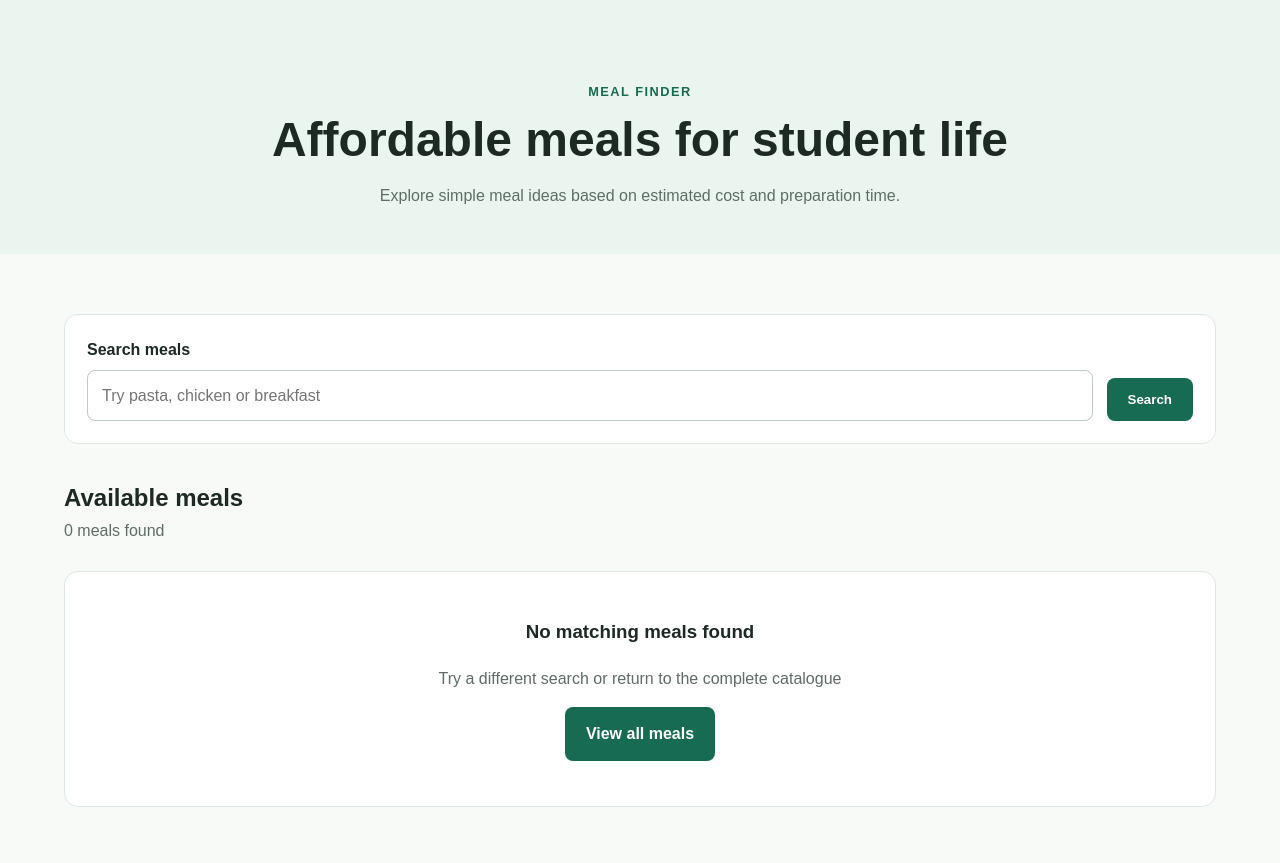
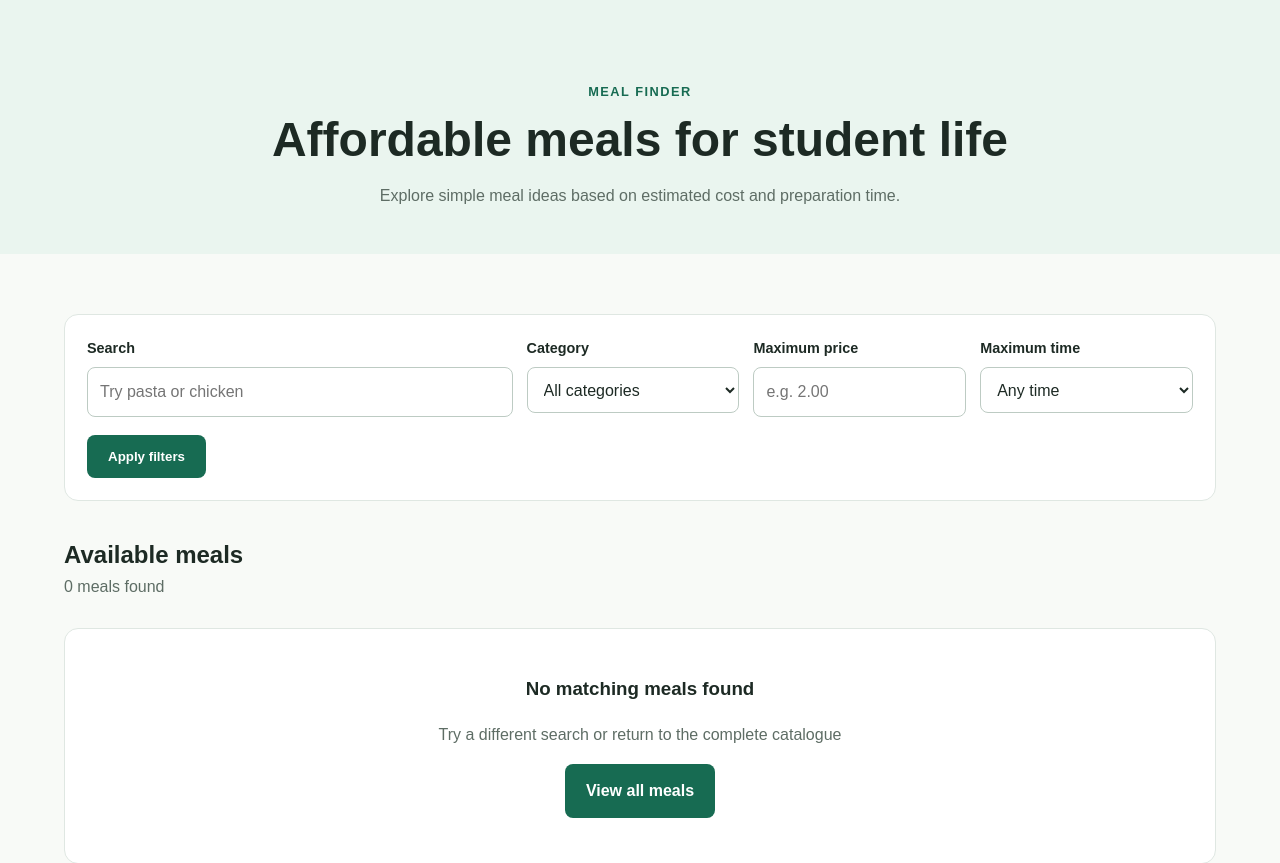
Before and after one commit to C1028030/studentplate, a Django app: page /meals/ in a window 1280 px wide. Shown: the part 74-937 px from the top of the page. Run offline with Django 5.2, Linux system fonts and the light colour scheme; data that the repository does not hold is empty.

Commit message:
added meal catalogue filters

```diff
--- a/meals/static/meals/css/style.css
+++ b/meals/static/meals/css/style.css
@@ -662,3 +662,69 @@ a {
         text-align: center;
     }
 }
+
+/* Catalogue filters */
+
+.meal-filter-form {
+    margin-bottom: 35px;
+    padding: 22px;
+
+    background-color: #ffffff;
+    border: 1px solid #dfe7e2;
+    border-radius: 14px;
+}
+
+.filter-grid {
+    display: grid;
+    grid-template-columns: 2fr 1fr 1fr 1fr;
+    gap: 14px;
+}
+
+.filter-field label {
+    display: block;
+    margin-bottom: 7px;
+    font-size: 0.9rem;
+    font-weight: bold;
+}
+
+.filter-field input,
+.filter-field select {
+    width: 100%;
+    min-height: 46px;
+    padding: 11px 12px;
+
+    background-color: #ffffff;
+    border: 1px solid #bdcbc3;
+    border-radius: 8px;
+
+    color: #1d2a24;
+    font: inherit;
+}
+
+.filter-field input:focus,
+.filter-field select:focus {
+    border-color: #176b52;
+    outline: 2px solid #d7eee4;
+}
+
+.filter-actions {
+    display: flex;
+    align-items: center;
+    gap: 18px;
+    margin-top: 18px;
+}
+
+@media (max_width: 750px) {
+    .filter-grid {
+    grid-template-columns: 1fr;
+    }
+
+    .filter-actions {
+        align-items: stretch;
+        flex-direction: column;
+    }
+
+    .filter-actions .clear-search {
+        text-align: center;
+    }
+}
--- a/meals/templates/meals/meal_list.html
+++ b/meals/templates/meals/meal_list.html
@@ -19,34 +19,108 @@
     <!--- Meal catalogue --->
     <section class="catalogue-section">
         <!-- Meal search -->
-         <form method="get" class="meal-search-form">
-            <div class="search-field">
-                <label for="meal-search">Search meals</label>
+        <!-- Meal search and filters -->
+        <form class="meal-filter-form" method="get">
+            <div class="filter-grid">
+                <!-- Search -->
+                <div class="filter-field search-filter">
+                    <label for="meal-search">Search</label>
 
                     <input
                         id="meal-search"
                         type="search"
                         name="q"
                         value="{{ query }}"
-                    placeholder="Try pasta, chicken or breakfast"
+                        placeholder="Try pasta or chicken"
                     >
                 </div>
 
+                <!-- Category -->
+                <div class="filter-field">
+                    <label for="category-filter">Category</label>
+
+                    <select id="category-filter" name="category">
+                        <option value="">All categories</option>
+
+                        {% for category in categories %}
+                            <option
+                                value="{{ category }}"
+                                {% if category == selected_category %}
+                                    selected
+                                {% endif %}
+                            >
+                                {{ category }}
+                            </option>
+                        {% endfor %}
+                    </select>
+                </div>
+
+                <!-- Maximum price -->
+                <div class="filter-field">
+                    <label for="price-filter">Maximum price</label>
+
+                    <input
+                        id="price-filter"
+                        type="number"
+                        name="max_price"
+                        value="{{ maximum_price }}"
+                        min="0"
+                        step="0.01"
+                        placeholder="e.g. 2.00"
+                    >
+                </div>
+
+                <!-- Maximum preparation time -->
+                <div class="filter-field">
+                    <label for="time-filter">Maximum time</label>
+
+                    <select id="time-filter" name="max_time">
+                        <option value="">Any time</option>
+
+                        <option
+                            value="10"
+                            {% if maximum_time == "10" %}selected{% endif %}
+                        >
+                            10 minutes
+                        </option>
+
+                        <option
+                            value="20"
+                            {% if maximum_time == "20" %}selected{% endif %}
+                        >
+                            20 minutes
+                        </option>
+
+                        <option
+                            value="30"
+                            {% if maximum_time == "30" %}selected{% endif %}
+                        >
+                            30 minutes
+                        </option>
+                    </select>
+                </div>
+            </div>
+
+                <div class="filter-actions">
                     <button class="button primary-button" type="submit">
-                Search
+                        Apply filters
                     </button>
 
-            {% if query %}
-                <a href="{% url 'meal_list' %}" class="clear-search">
-                    Clear search
+                    {% if query or selected_category or maximum_price or maximum_time %}
+                        <a class="clear-search" href="{% url 'meal_list' %}">
+                            Clear all filters
                         </a>
                     {% endif %}
+                </div>
             </form>
+
         <div class="catalogue-heading">
             <div>
                 <h2>
                     {% if query %}
-                        Results for "{{ query }}"
+                        Results for “{{ query }}”
+                    {% elif selected_category or maximum_price or maximum_time %}
+                        Filtered meals
                     {% else %}
                         Available meals
                     {% endif %}
--- a/meals/views.py
+++ b/meals/views.py
@@ -1,6 +1,7 @@
 from django.db.models import Q
 from django.shortcuts import get_object_or_404, render
 from .models import Meal
+from decimal import Decimal, InvalidOperation
 
 
 # Displays the homepage
@@ -10,25 +11,66 @@ def home(request):
 
 # Displays the meals stored in the database
 def meal_list(request):
-    # Read the search query from the page URL
+    # Read the selected values from the URL
     query = request.GET.get("q", "").strip()
+    selected_category = request.GET.get("category", "").strip()
+    maximum_price = request.GET.get("max_price", "").strip()
+    maximum_time = request.GET.get("max_time", "").strip()
 
     # Begin with every available meal
     meals = Meal.objects.filter(is_available=True)
 
-    # Search the name and description when a query is provided
+    # Retrieve the available categories before filtering the results
+    categories = (
+        meals.order_by("category")
+        .values_list("category", flat=True)
+        .distinct()
+    )
+
+    # Search by meal name or description
     if query:
         meals = meals.filter(
             Q(name__icontains=query)
             | Q(description__icontains=query)
         )
 
-    # Display the cheapest meals first
+    # Filter by an exact category
+    if selected_category:
+        meals = meals.filter(category=selected_category)
+
+    # Filter by maximum price
+    if maximum_price:
+        try:
+            price_value = Decimal(maximum_price)
+
+            if price_value >= 0:
+                meals = meals.filter(price__lte=price_value) # The lte in "price__lte" means "less than or equal to"
+
+        except InvalidOperation:
+            # Ignore an invalid price instead of crashing
+            pass
+
+    # Filter by maximum preparation time
+    if maximum_time:
+        try:
+            time_value = int(maximum_time)
+
+            if time_value >= 0:
+                meals = meals.filter(prep_time__lte=time_value)
+
+        except ValueError:
+            # Ignore an invalid time instead of crashing
+            pass
+
     meals = meals.order_by("price")
 
     context = {
         "meals": meals,
+        "categories": categories,
         "query": query,
+        "selected_category": selected_category,
+        "maximum_price": maximum_price,
+        "maximum_time": maximum_time,
     }
 
     return render(request, "meals/meal_list.html", context)
```
Lines whose indentation alone changed are shown as unchanged.
